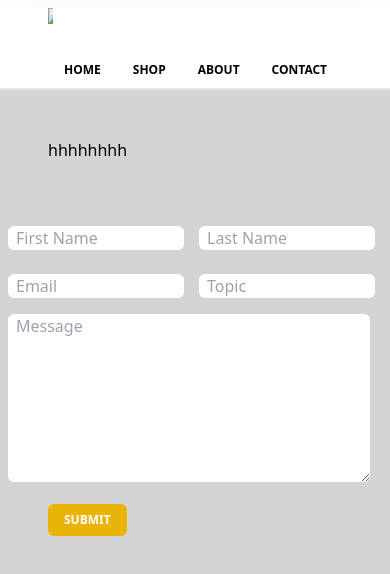
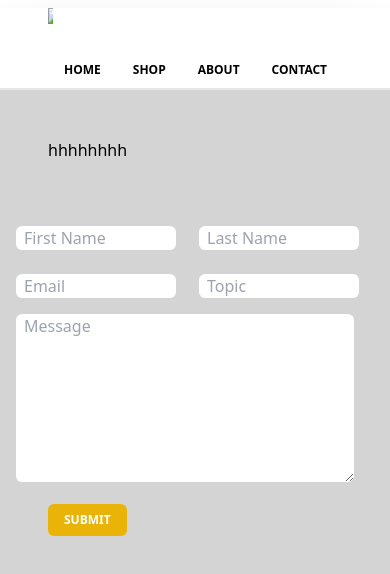
Before and after one commit to DroneBreaker/Nextjs-Voguesmaven-Store, a Next.js app: page /contact in a window 390 px wide. Shown: the top 574 px of the page. Built offline with nearby package versions, Linux system fonts and the light colour scheme.

Commit message:
contact changes

```diff
--- a/app/contact/page.tsx
+++ b/app/contact/page.tsx
@@ -12,14 +12,14 @@ export default function Contact() {
             </motion.div>
 
             <motion.div initial={{opacity: 0, scale: 0.2}} animate={{opacity: 1, scale: 1}} transition={{duration: 2.2}}>
-                <div className='grid grid-cols-2 gap-2 mt-12 md:mx-0 mx-2'>
-                    <input className='mt-4 px-2 rounded-md w-44' placeholder='First Name'/>
-                    <input className='mt-4 px-2 rounded-md w-44'  placeholder='Last Name'/>
-                    <input className='mt-4 px-2 rounded-md w-44'  placeholder='Email'/>
-                    <input className='mt-4 px-2 rounded-md w-44'  placeholder='Topic'/>
+                <div className='grid grid-cols-2 gap-2 mt-12 md:mx-0 mx-4'>
+                    <input className='mt-4 px-2 rounded-md w-40' placeholder='First Name'/>
+                    <input className='mt-4 px-2 rounded-md w-40'  placeholder='Last Name'/>
+                    <input className='mt-4 px-2 rounded-md w-40'  placeholder='Email'/>
+                    <input className='mt-4 px-2 rounded-md w-40'  placeholder='Topic'/>
                 </div>
 
-                <textarea className='mt-4 px-2 md:mx-0 mx-2 rounded-md md:w-[25.7rem] w-[22.6rem]' rows={7} cols={52} placeholder='Message'/>
+                <textarea className='mt-4 px-2 md:mx-0 mx-4 rounded-md md:w-[25.7rem] w-[21.1rem]' rows={7} cols={52} placeholder='Message'/>
 
                 <Button text={'Submit'} route={'#'}/>
             </motion.div>
```
